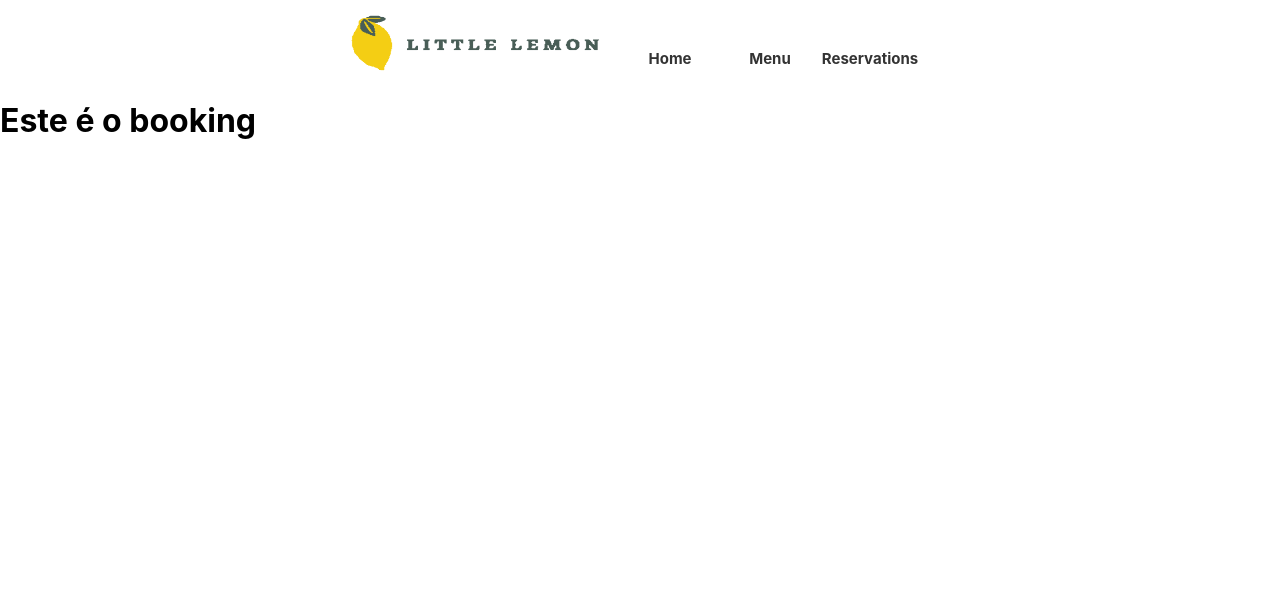
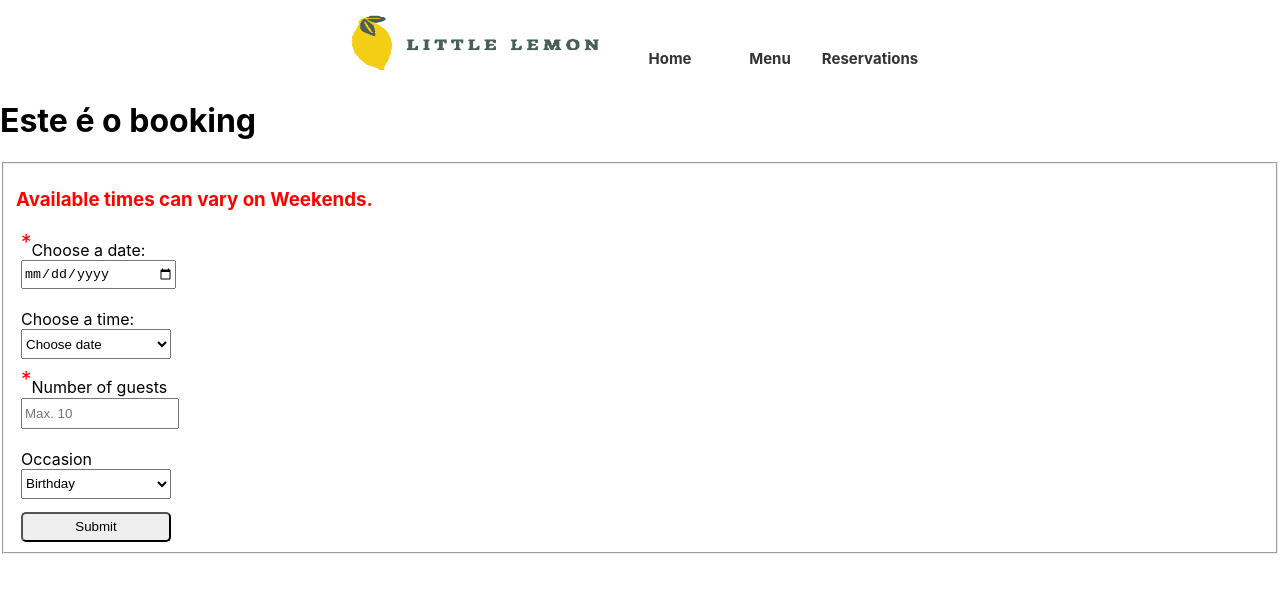
Before and after one commit to christianwebdev01/Little-lemon-Restaurant, a React (Create React App) app: page /Booking in a window 1280 px wide. Shown: the top 592 px of the page. Built offline with nearby package versions, Linux system fonts and the light colour scheme; a web font is replaced by a local one.

Commit message:
setting up reserve-a-table n unit testing

```diff
--- /dev/null
+++ b/jest.config.js
@@ -0,0 +1,3 @@
+module.exports = {
+    testEnvironment: 'jsdom'
+  }
--- a/public/index.html
+++ b/public/index.html
@@ -43,4 +43,5 @@
       To create a production bundle, use `npm run build` or `yarn build`.
     -->
   </body>
+
 </html>
--- a/src/App.js
+++ b/src/App.js
@@ -7,12 +7,58 @@ import { BrowserRouter as Router, Routes } from 'react-router-dom';
 
 
 function App() {
+  const initialState = {
+    weekday: ['10:00', '11:00', '12:00', '13:00', '14:00', '15:00', '16:00', '17:00'],
+    saturday: ['10:00', '11:00', '12:00', '13:00', '14:00', '15:00', '16:00', '17:00', '18:00', '19:00', '20:00'],
+    sunday: ['10:00', '11:00', '12:00', '13:00', '14:00', '15:00', '16:00', '17:00', '18:00', '19:00', '20:00']
+  };
+
+const handleChange = (event) =>{
+const date = new Date(event.target.value)
+console.log(date)
+dispatch({type: 'SELECT_DATE', payload: {dates: date}}) //name prop. could be anything.
+//im sending to the reducer function a type of action and the object related to it(payload).
+}
+function getDayOfWeek(date) {
+  const daysOfWeek = [ 'monday', 'tuesday', 'wednesday', 'thursday', 'friday','saturday', 'sunday' ];
+  return daysOfWeek[date.getDay()];
+}
+
+const reducer = (state, action) =>{
+ switch(action.type){
+  case 'SELECT_DATE':
+  let dayOfWeek = getDayOfWeek(action.payload.dates)
+  if (dayOfWeek === 'saturday' || dayOfWeek === 'sunday'){
+    console.log(dayOfWeek)
+  } else{
+    dayOfWeek = 'weekday'
+  }
+  let timesAvailable = initialState[dayOfWeek]
+
+
+  return{
+    ...state,
+    selectedDate: action.payload.dates,
+    timesAvailable: timesAvailable
+
+  };
+
+  default:
+    return state;
+
+ }
+}
+
+  let [state, dispatch] = React.useReducer(reducer, {
+    selectedDate: null, //initially no date selected and no time available till you select the date
+    timesAvailable: [],
+  })
 
   return (
     <>
    <Router>
       <Header />
-      <Main />
+      <Main handleChange={handleChange} state={state} />
    </Router>
       <Footer />
     </>
--- a/src/Css/About.css
+++ b/src/Css/About.css
@@ -12,6 +12,7 @@
     text-align: left;
 }
 .about-me-title{
+
     font-family: 'Markazi Text', serif;
     font-size: 4rem;
     font-weight: 500;
--- /dev/null
+++ b/src/Css/BookingForm.css
@@ -0,0 +1,33 @@
+.warning{
+    color: red
+}
+.select{
+    width: 150px;
+    height: 30px;
+    margin-left: 5px;
+    margin-bottom: 8px;
+}
+.input{
+    margin-left: 5px;
+    width: 150px;
+    margin-bottom: 20px;
+    height: 25px;
+}
+label{
+    margin-left: 5px;
+}
+form{
+    display: flex;
+    flex-direction: column;
+}
+button{
+    width: 150px;
+    height: 30px;
+    border-radius: 5px;
+    margin-top: 5px;
+    margin-left: 5px;
+}
+sup{
+    color: red;
+    font-size: 1.3rem;
+}
--- a/src/components/Booking.js
+++ b/src/components/Booking.js
@@ -1,9 +1,15 @@
+import { render } from '@testing-library/react'
 import React from 'react'
+import BookingForm from './BookingForm'
 
-export default function Booking() {
+export default function Booking(props) {
+  /* react-scripts test */
+
+
   return (
     <div>
       <h1>Este é o booking</h1>
+      <BookingForm handleChange={props.handleChange} state={props.state} />
     </div>
   )
 }
--- /dev/null
+++ b/src/components/BookingForm.js
@@ -0,0 +1,54 @@
+import React from 'react'
+import { Link, Route } from 'react-router-dom'
+import '../Css/BookingForm.css'
+
+export default function BookingForm(props) {
+
+
+    const [guests, setGuests] = React.useState()
+
+    const changeNum = (e) => {
+        setGuests(e.target.value)
+        console.log(e.target.value)
+    }
+
+    const [occasions, setOccasions] = React.useState({
+        option1: "Birthday",
+        option2: "Family Dinner",
+    })
+
+    function handleSubmit(e){
+        console.log('working')
+        window.history.replaceState(null, "ConfirmationBooking", "/ConfirmationBooking")
+
+    }
+
+  return (
+    <div>
+        <fieldset>
+            <form onSubmit={handleSubmit}>
+                <h3 className='warning'>Available times can  vary on Weekends.</h3>
+                <label htmlFor='date' ><sup>*</sup>Choose a date: </label>
+                <input required className='input' onChange={props.handleChange} type='date' id='date' />
+                <label htmlFor='dates'>Choose a time: </label>
+                <select className='select' aria-label='chooses the time for reservation' id='dates'>
+                   {props.state.timesAvailable.length === 0 && <option>Choose date</option>}
+                   {props.state.timesAvailable.map(item => {
+                   return <option key={item}>{item}</option>
+                   })}
+
+
+                </select>
+                <label htmlFor='guests'><sup>*</sup>Number of guests</label>
+                <input required className='input input-guests' onChange={changeNum} type='number' id='guests' min='1' max='10' placeholder='Max. 10'/>
+                <label htmlFor='occasion'>Occasion</label>
+                <select className='select' id='occasion'>
+                    <option>{occasions.option1}</option>
+                    <option>{occasions.option2}</option>
+                </select>
+               <button id='submit-form' type='submit' value='make reservation'>Submit</button>
+            </form>
+        </fieldset>
+    </div>
+  )
+}
--- /dev/null
+++ b/src/components/ConfirmationBooking.js
@@ -0,0 +1,9 @@
+import React from 'react'
+
+export default function ConfirmationBooking() {
+  return (
+    <div>
+        <h1>The booking has been succesfull!!</h1>
+    </div>
+  )
+}
--- a/src/components/Main.js
+++ b/src/components/Main.js
@@ -3,16 +3,19 @@ import {Routes, Route} from 'react-router-dom'
 import Homepage from './Homepage'
 import Booking from './Booking'
 import Menu from './Menu'
+import ConfirmationBooking from './ConfirmationBooking'
 
 
-export default function Main() {
+
+export default function Main(props) {
   return (
 
       <main>
       <Routes>
       <Route path="/" element={<Homepage />} />
         <Route path='/menu' element={<Menu/>}/>
-        <Route path='/Booking' element={<Booking/>} />
+        <Route path='/Booking' element={<Booking handleChange={props.handleChange} state={props.state} />} />
+        <Route path='/ConfirmationBooking' element={<ConfirmationBooking/> } />
       </Routes>
         {/* <Route path='/menu' element={}/> */}
         {/* <Route path='/ordering' element={HeroSection}/>
```
Also changed, not shown: package.json (+14 -2 lines), 2 other files (tests, documents, lock files or other folders).
